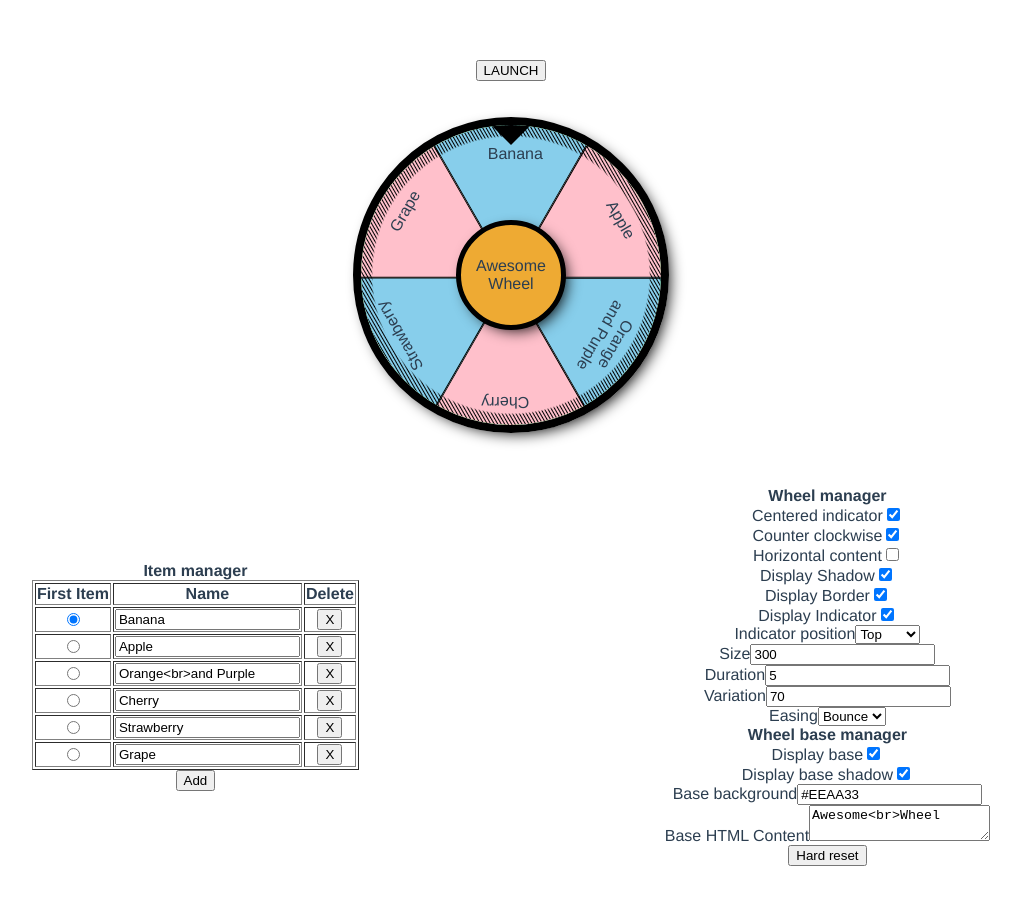
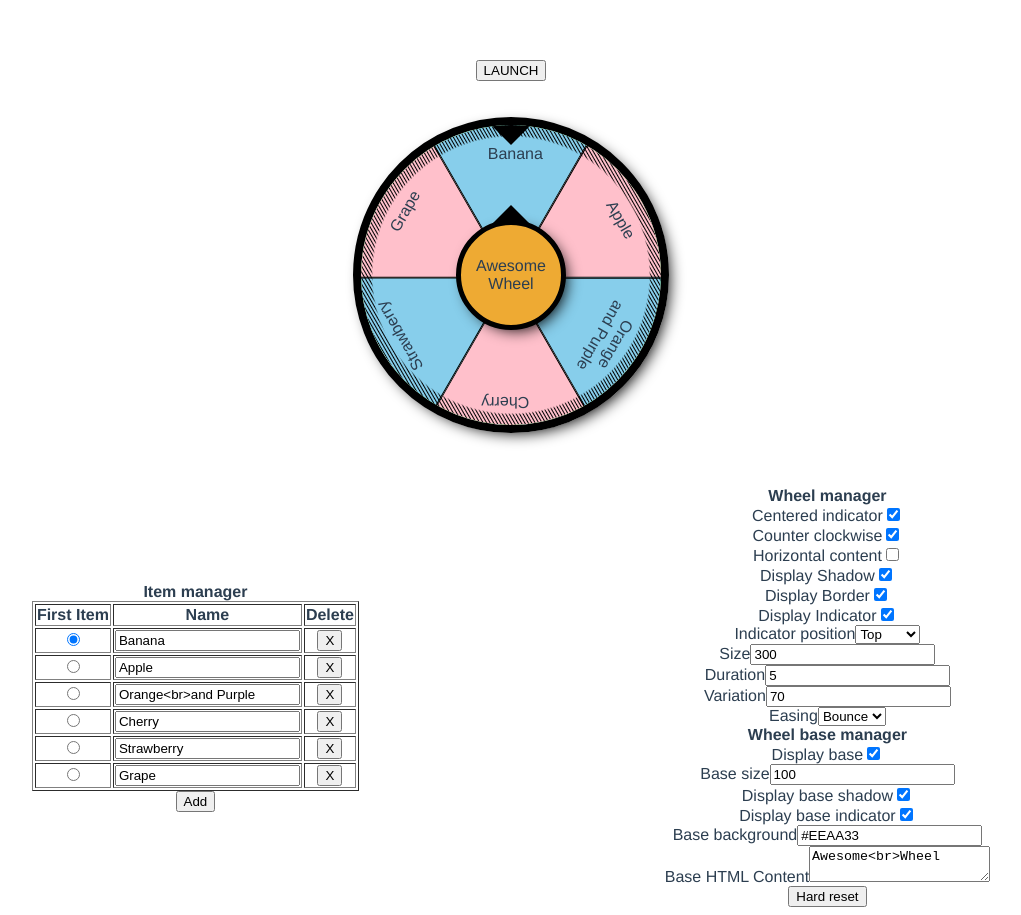
Before and after one commit to nitocode/WheelOfFortune, a Vue app: page / in a window 1280 px wide. Shown: the whole page, without its empty margins (129-1150 px from the left). Before the commit the page ends 874 px from the top, so only its background shows below. Built offline with nearby package versions, Linux system fonts and the light colour scheme.

Commit message:
Add: base indicator

```diff
--- a/src/App.vue
+++ b/src/App.vue
@@ -23,7 +23,9 @@
       :counter-clockwise="wheelSettings.counterClockwise"
       :horizontal-content="wheelSettings.horizontalContent"
       :base-display="wheelSettings.baseDisplay"
-      :base-display-Shadow="wheelSettings.baseDisplayShadow"
+      :base-size="wheelSettings.baseSize"
+      :base-display-indicator="wheelSettings.baseDisplayIndicator"
+      :base-display-shadow="wheelSettings.baseDisplayShadow"
       :base-background="wheelSettings.baseBackground"
     >
       <template #baseContent>
@@ -79,7 +81,9 @@ export default {
         displayBorder: true,
         displayIndicator: true,
         baseDisplay: true,
+        baseSize: 100,
         baseDisplayShadow: true,
+        baseDisplayIndicator: true,
         baseBackground: "#EEAA33",
         baseHtmlContent: "Awesome<br>Wheel",
       },
--- a/src/components/WheelManager.vue
+++ b/src/components/WheelManager.vue
@@ -61,7 +61,7 @@
     <!-- SIZE -->
     <div>
       <label for="size">Size</label>
-      <input type="number" v-model="settings.size" />
+      <input id="size" type="number" v-model="settings.size" />
     </div>
     <!-- DURATION -->
     <div>
@@ -89,6 +89,12 @@
       <label for="base">Display base</label>
       <input id="base" type="checkbox" v-model="settings.baseDisplay" />
     </div>
+
+    <!-- BASE SIZE -->
+    <div>
+      <label for="baseSize">Base size</label>
+      <input id="baseSize" type="number" v-model="settings.baseSize" />
+    </div>
     <!-- DISPLAY BASE SHADOW -->
     <div>
       <label for="baseShadow">Display base shadow</label>
@@ -96,6 +102,15 @@
         id="baseShadow"
         type="checkbox"
         v-model="settings.baseDisplayShadow"
+      />
+    </div>
+    <!-- DISPLAY BASE INDICATOR -->
+    <div>
+      <label for="baseIndicator">Display base indicator</label>
+      <input
+        id="baseIndicator"
+        type="checkbox"
+        v-model="settings.baseDisplayIndicator"
       />
     </div>
     <!-- BASE BACKGROUND -->
--- a/src/components/WheelOfFortune.vue
+++ b/src/components/WheelOfFortune.vue
@@ -10,16 +10,18 @@
   >
     <!-- BASE WHEEL -->
     <div
-      v-if="baseDisplay"
-      class="wheel-base"
-      :class="{ 'wheel-base-shadow': baseDisplayShadow }"
+      class="wheel-base-container"
+      :class="{ 'wheel-base-container-shadow': baseDisplayShadow }"
       :style="{
         width: `${baseSize}px`,
         height: `${baseSize}px`,
         background: `${baseBackground}`,
       }"
     >
-      <slot name="baseContent"></slot>
+      <div v-if="baseDisplay" class="wheel-base">
+        <slot name="baseContent"></slot>
+      </div>
+      <div v-if="baseDisplayIndicator" class="wheel-base-indicator"></div>
     </div>
     <!-- WHEEL -->
     <div
@@ -156,6 +158,12 @@ export default {
       required: false,
       default: false,
     },
+    baseDisplayIndicator: {
+      type: Boolean,
+      required: false,
+      default: false,
+    },
+
     baseBackground: {
       type: String,
       required: false,
@@ -239,10 +247,15 @@ export default {
 </script>
 
 <style lang="scss">
+.wheel-container,
+.wheel-base,
+.wheel-base-container,
+.wheel-base-indicator {
+  transition: transform 1s ease-in-out;
+}
 .wheel-container {
   position: relative;
   display: inline-block;
-  transition: transform 1s ease-in-out;
   overflow: hidden;
   border-radius: 50%;
   cursor: pointer;
@@ -265,19 +278,19 @@ export default {
   &.indicator-right {
     transform: rotate(90deg);
     .wheel-base {
-      transform: translate(-50%, -50%) rotate(-90deg);
+      transform: rotate(-90deg);
     }
   }
   &.indicator-bottom {
     transform: rotate(180deg);
     .wheel-base {
-      transform: translate(-50%, -50%) rotate(-180deg);
+      transform: rotate(-180deg);
     }
   }
   &.indicator-left {
     transform: rotate(270deg);
     .wheel-base {
-      transform: translate(-50%, -50%) rotate(-270deg);
+      transform: rotate(-270deg);
     }
   }
 
@@ -289,23 +302,50 @@ export default {
     box-shadow: 5px 5px 15px -5px #000000;
   }
 }
-.wheel-base {
+.wheel-base-container {
   position: absolute;
   z-index: 2;
   top: 50%;
   left: 50%;
   border-radius: 50%;
   border: 5px solid black;
-  display: flex;
-  justify-content: center;
-  align-items: center;
-  overflow: hidden;
-  transition: transform 1s ease-in-out;
   transform: translate(-50%, -50%);
+
   &-shadow {
     box-shadow: 5px 5px 15px -5px #000000;
   }
+
+  .wheel-base {
+    position: absolute;
+    z-index: 2;
+    display: flex;
+    justify-content: center;
+    align-items: center;
+    overflow: hidden;
+    width: 100%;
+    height: 100%;
+  }
+  .wheel-base-indicator {
+    position: absolute;
+    z-index: 1;
+    width: 100%;
+    height: 100%;
+  }
+  .wheel-base-indicator:before {
+    /* &-indicator:before { */
+    content: "";
+    position: absolute;
+    z-index: 1;
+    top: -20px;
+    width: 0;
+    height: 0;
+    border-left: 20px solid transparent;
+    border-right: 20px solid transparent;
+    border-bottom: 20px solid black;
+    transform: translateX(-50%);
+  }
 }
+
 .wheel {
   background: green;
   border-radius: 50%;
```
